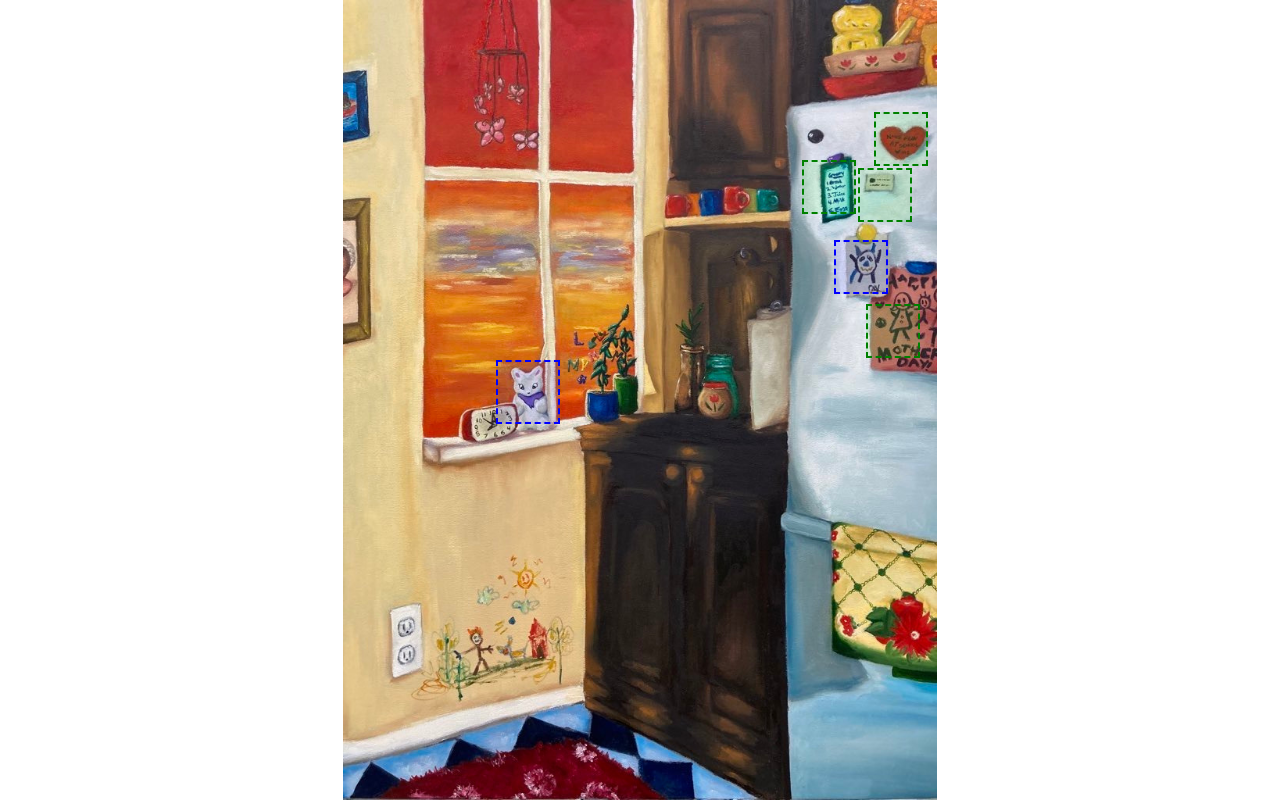
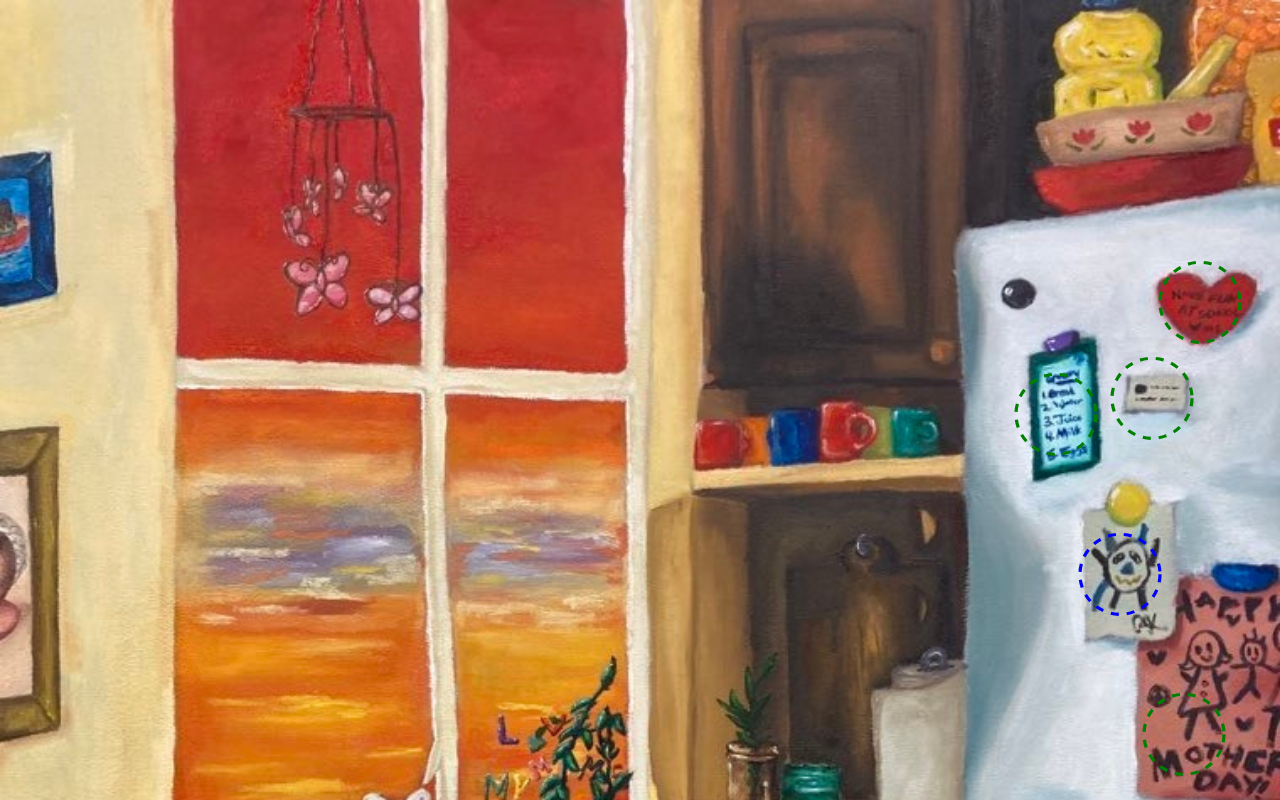
Before and after one commit to Vailakas/portfolio-project, a plain HTML site: page index.html in a window 1280 px wide. Drawn offline with Linux system fonts and the light colour scheme.

Commit message:
Updated to SVG solution with full-width painting and simplified hover effects

```diff
--- a/css/style.css
+++ b/css/style.css
@@ -10,115 +10,69 @@ html, body {
     min-height: 100vh;
     display: flex;
     flex-direction: column;
-    padding: 0 20px 20px 20px;
-    box-sizing: border-box;
+    padding: 0;
 }
 
 .painting-container {
+    flex: 1;
     position: relative;
+    display: flex;
+    align-items: flex-start;
+    justify-content: center;
+    margin: 0;
     width: 100%;
-    max-width: 800px;
-    margin: 0 auto;
-    aspect-ratio: 1/1;
+    max-width: 100%;
 }
 
 .main-painting {
     width: 100%;
-    height: 100%;
-    object-fit: contain;
+    height: auto;
+    object-fit: cover;
 }
 
-/* Interactive Areas Base Styles */
-.nav-areas {
+/* SVG Interactive Areas */
+.click-areas {
     position: absolute;
     top: 0;
     left: 0;
-    width: 800px;
-    height: 800px;
-    transform-origin: top left;
+    width: 100%;
+    height: 100%;
+    pointer-events: none;
 }
 
-.nav-area {
-    position: absolute;
-    width: 50px;
-    height: 50px;
-    transition: all 0.3s ease;
+.click-area {
+    fill: transparent;
+    stroke: none;
+    pointer-events: auto;
     cursor: pointer;
 }
 
-/* Page Navigation (BLUE) */
-.nav-area.contact,
-.nav-area.gallery {
-    border: 2px dashed blue;
-    background: rgba(0, 0, 255, 0.1);
+/* Navigation styles */
+.click-area.contact,
+.click-area.gallery {
+    stroke: blue;
+    stroke-width: 2;
+    stroke-dasharray: 5,5;
 }
 
-/* Social Media Links (GREEN) */
-.nav-area.facebook,
-.nav-area.instagram,
-.nav-area.twitter,
-.nav-area.tumblr {
-    border: 2px dashed green;
-    background: rgba(0, 255, 0, 0.1);
+/* Social media styles */
+.click-area.facebook,
+.click-area.instagram,
+.click-area.twitter,
+.click-area.tumblr {
+    stroke: green;
+    stroke-width: 2;
+    stroke-dasharray: 5,5;
 }
 
-/* Hover effects for all nav areas */
-.nav-area:hover {
-    transform: scale(1.1);
-}
-
-.nav-area.contact:hover,
-.nav-area.gallery:hover {
-    background: rgba(0, 0, 255, 0.15);
-    box-shadow: 0 0 10px rgba(0, 0, 255, 0.2);
-}
-
-.nav-area.facebook:hover,
-.nav-area.instagram:hover,
-.nav-area.twitter:hover,
-.nav-area.tumblr:hover {
-    background: rgba(0, 255, 0, 0.15);
-    box-shadow: 0 0 10px rgba(0, 255, 0, 0.2);
-}
-
-/* Link Positions */
-.nav-area.contact {    /* Clock area in window */
-    top: 45%;
-    left: 32%;
-    width: 60px;
-    height: 60px;
-}
-
-.nav-area.gallery {    /* Yellow magnet on fridge */
-    top: 30%;
-    right: 19%;
-    width: 50px;
-    height: 50px;
-}
-
-.nav-area.facebook {
-    top: 14%;
-    right: 14%;
-}
-
-.nav-area.instagram {
-    top: 21%;
-    right: 16%;
-}
-
-.nav-area.twitter {
-    top: 20%;
-    right: 23%;
-}
-
-.nav-area.tumblr {
-    top: 38%;
-    right: 15%;
+/* Hover effects - simplified */
+.click-area:hover {
+    fill: rgba(255, 255, 255, 0.2);
 }
 
 /* Footer */
 .copyright {
-    padding: 20px 0;
     text-align: center;
-    margin-top: auto;
+    padding: 10px 0;
+    background: rgba(255, 255, 255, 0.8);
 }
--- a/index.html
+++ b/index.html
@@ -9,27 +9,36 @@
 <body>
     <div class="container">
         <div class="painting-container">
-            <!-- Main painting -->
             <img src="images/front.jpg" alt="Interactive Home Painting" class="main-painting">
 
-            <!-- Navigation Areas (Blue Boxes) -->
-            <div class="nav-areas">
+            <svg viewBox="0 0 800 800" class="click-areas">
                 <!-- Page Navigation -->
-                <a href="contact.html" class="nav-area contact" title="Contact Page"></a>
-                <a href="gallery.html" class="nav-area gallery" title="Gallery Page"></a>
+                <a href="contact.html">
+                    <circle cx="250" cy="400" r="30" class="click-area contact"/>
+                </a>
+                <a href="gallery.html">
+                    <circle cx="700" cy="220" r="25" class="click-area gallery"/>
+                </a>
 
                 <!-- Social Media Links -->
-                <a href="https://www.facebook.com" class="nav-area facebook" title="Facebook"></a>
-                <a href="https://www.instagram.com" class="nav-area instagram" title="Instagram"></a>
-                <a href="https://www.twitter.com" class="nav-area twitter" title="Twitter"></a>
-                <a href="https://www.tumblr.com" class="nav-area tumblr" title="Tumblr"></a>
-            </div>
+                <a href="https://www.facebook.com">
+                    <circle cx="750" cy="50" r="25" class="click-area facebook"/>
+                </a>
+                <a href="https://www.instagram.com">
+                    <circle cx="720" cy="110" r="25" class="click-area instagram"/>
+                </a>
+                <a href="https://www.twitter.com">
+                    <circle cx="660" cy="120" r="25" class="click-area twitter"/>
+                </a>
+                <a href="https://www.tumblr.com">
+                    <circle cx="740" cy="320" r="25" class="click-area tumblr"/>
+                </a>
+            </svg>
         </div>
 
         <footer class="copyright">
-            <p>&copy; 2025 Your Name. All rights reserved.</p>
+            <p>&copy; 2024 Your Name. All rights reserved.</p>
         </footer>
     </div>
-    <script src="js/main.js"></script>
 </body>
 </html>
```
